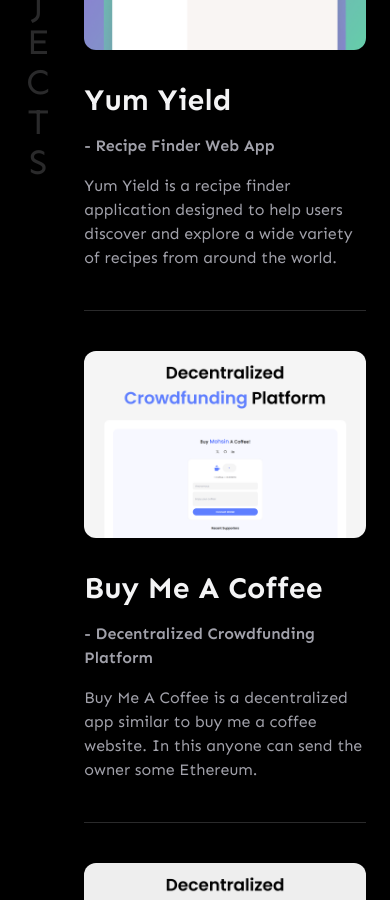
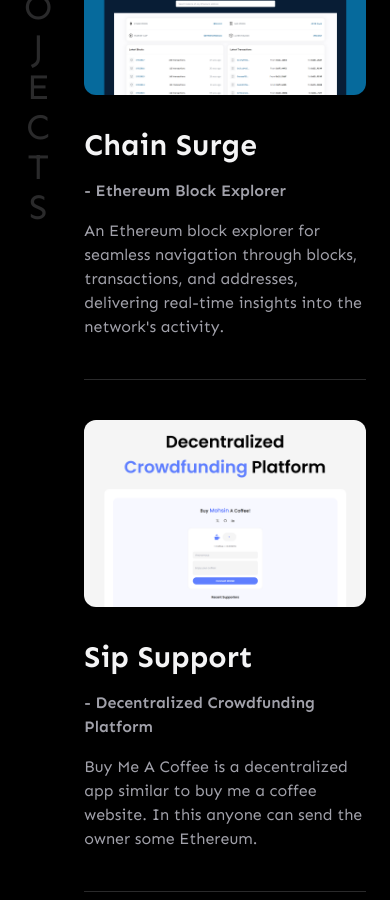
Before and after one commit to mohsin-khan07/Portfolio, a React (Vite) app: page / in a window 390 px wide. Shown: the part 1080-1980 px from the top of the page. Built offline with nearby package versions, Linux system fonts and the light colour scheme.

Commit message:
upcoming projects section removed

```diff
--- a/src/pages/Home.jsx
+++ b/src/pages/Home.jsx
@@ -1,16 +1,20 @@
 /* eslint-disable react/no-unescaped-entities */
+import { useEffect } from "react";
 import { useNavigate } from "react-router-dom";
 import { projects } from "../projects/projects";
 import SocialIcons from "../ui/SocialIcons";
 import Project from "../ui/Project";
 
 export default function Home() {
+  useEffect(() => {
+    window.scrollTo({ top: 0, behavior: "smooth" });
+  }, []);
+
   return (
     <section>
       <Hero />
       <ImageGallery />
-      <Projects title="projects" isInProgress={false} />
-      <Projects title="upcoming" isInProgress={true} />
+      <Projects title="projects" />
       <About />
     </section>
   );
@@ -23,7 +27,7 @@
         <div className="flex flex-col text-4xl font-bold leading-[45px] text-grey1 transition-colors dark:text-grey8 xs:text-5xl xs:leading-[50px] sm:leading-[60px] md:text-6xl md:leading-[80px] xl:gap-4 xl:text-8xl xl:leading-[90px]">
           <span>Hi, I’m Mohsin.</span>
           <span>
-            A <span className="text-highlight">Developer</span>.
+            A <span className="text-highlight">Software Developer</span>.
           </span>
         </div>
         <p className="w-3/4">
@@ -68,15 +72,15 @@
   );
 }
 
-function Projects({ title, isInProgress }) {
+function Projects({ title }) {
   const navigate = useNavigate();
 
-  let isLast;
+  /* let isLast;
   isInProgress
     ? (isLast =
         projects.filter((project) => project.inProgress === isInProgress)
           .length - 1)
-    : (isLast = projects.length - 1);
+    : (isLast = projects.length - 1); */
 
   const handleProjectsBtn = () => {
     navigate("/projects");
@@ -100,8 +104,7 @@
         </section>
       </section>
       <section className="flex w-full flex-col gap-10 xs:gap-12 mdlg:gap-16 lg:gap-20">
-        {projects.map((project, i) => {
-          if (project.inProgress === isInProgress) {
+        {projects.slice(0, 4).map((project, i) => {
           return (
             <section
               className="flex flex-col gap-10 xs:gap-12 mdlg:gap-16 lg:gap-20"
@@ -115,14 +118,13 @@
                 techStack={project.techStack}
                 thumbnail={project.thumbnail}
               />
-                {i === isLast ? (
+              {i === 3 ? (
                 ""
               ) : (
                 <div className="border-b border-grey8 dark:border-grey3"></div>
               )}
             </section>
           );
-          }
         })}
         <div className="mt-6 flex items-center justify-center rounded-lg bg-grey7 p-3 text-grey1 dark:bg-grey1 dark:text-grey7">
           <button onClick={handleProjectsBtn}>View All Projects</button>
--- a/src/pages/ProjectDetails.jsx
+++ b/src/pages/ProjectDetails.jsx
@@ -90,7 +90,7 @@
       <h1 className="text-3xl font-semibold text-grey2 dark:text-grey8">
         Technology Used
       </h1>
-      <div className="flex gap-4">
+      <div className="flex flex-wrap gap-4">
         {techStack.map((tech) => (
           <div
             key={tech}
--- a/src/pages/Projects.jsx
+++ b/src/pages/Projects.jsx
@@ -14,30 +14,16 @@
           Things I’ve made.
         </h1>
       </div>
-      <ProjectsSection title="Things I’ve made." isInProgress={false} />
-      <div className="mt-6 px-6 md:px-10 xl:px-20">
-        <h1 className="text-5xl font-bold text-grey1 dark:text-grey9">
-          Upcoming Projects.
-        </h1>
-      </div>
-      <ProjectsSection title="Upcoming Projects" isInProgress={true} />
+      <ProjectsSection />
     </section>
   );
 }
 
-function ProjectsSection({ isInProgress }) {
-  let isLast;
-  isInProgress
-    ? (isLast =
-        projects.filter((project) => project.inProgress === isInProgress)
-          .length - 1)
-    : (isLast = projects.length - 1);
-
+function ProjectsSection() {
   return (
     <section className="flex gap-8 px-6 py-24 md:px-10 xl:px-20">
       <section className="flex w-full flex-col gap-10 xs:gap-12 mdlg:gap-16 lg:gap-20">
         {projects.map((project, i) => {
-          if (project.inProgress === isInProgress) {
           return (
             <section
               className="flex flex-col gap-10 xs:gap-12 mdlg:gap-16 lg:gap-20"
@@ -51,14 +37,13 @@
                 techStack={project.techStack}
                 thumbnail={project.thumbnail}
               />
-                {i === isLast ? (
+              {i === projects.length - 1 ? (
                 ""
               ) : (
                 <div className="border-b border-grey8 dark:border-grey3"></div>
               )}
             </section>
           );
-          }
         })}
       </section>
     </section>
--- a/src/projects/projects.js
+++ b/src/projects/projects.js
@@ -1,36 +1,36 @@
 export const projects = [
   {
-    id: 8,
-    urlName: "occasionex",
-    inProgress: true,
-    name: "OccasioNex",
-    description: "Event Management Software",
+    id: 1,
+    urlName: "chain-surge",
+    inProgress: false,
+    name: "Chain Surge",
+    description: "Ethereum Block Explorer",
     overview:
-      "OccasioNex is an intuitive event management application designed to simplify the planning process for any occasion. From weddings and parties to corporate events, OccasioNex offers comprehensive tools for organizing guest lists, scheduling, budgeting, and more.",
-    logo: "/projects/buyMeACoffee.png",
-    thumbnail: "/projects/comingsoon.png",
+      "An Ethereum block explorer for seamless navigation through blocks, transactions, and addresses, delivering real-time insights into the network's activity.",
+    logo: "/projects/chainSurge.png",
+    thumbnail: "/projects/chainsurge-tb.png",
     keyFeatures: ["", ""],
-    techStack: ["NextJS", "React", "MongoDB", "Tailwind CSS"],
-    url: "https://github.com/mohsin-khan07/OccasioNex",
-    repoLink: "https://github.com/mohsin-khan07/OccasioNex",
+    techStack: ["React", "Alchemy SDK", "Ethers.js", "CoinCap API"],
+    url: "https://chainsurge.netlify.app",
+    repoLink: "https://github.com/mohsin-khan07/ChainSurge",
   },
   {
-    id: 7,
-    urlName: "alpine-haven",
-    inProgress: true,
-    name: "Alpine Haven",
-    description: "Hotel Management Application",
+    id: 2,
+    urlName: "sip-support",
+    inProgress: false,
+    name: "Sip Support",
+    description: "Decentralized Crowdfunding Platform",
     overview:
-      "Alpine Haven is your ultimate companion for managing a hotel with ease and efficiency. From seamless booking and check-in experiences to personalized guest services, Alpine Haven empowers you to create unforgettable getaways for your guests while streamlining your operations.",
+      "Buy Me A Coffee is a decentralized app similar to buy me a coffee website. In this anyone can send the owner some Ethereum.",
     logo: "/projects/buyMeACoffee.png",
-    thumbnail: "/projects/comingsoon.png",
+    thumbnail: "/projects/buymeacoffee-tb.png",
     keyFeatures: ["", ""],
-    techStack: ["React", "React Query", "Supabase", "Styled Components"],
-    url: "https://github.com/mohsin-khan07/AlpineHaven",
-    repoLink: "https://github.com/mohsin-khan07/AlpineHaven",
+    techStack: ["Solidity", "React", "Tailwind CSS", "Ethers.js", "Hardhat"],
+    url: "https://buymeacoffeedapp.vercel.app",
+    repoLink: "https://github.com/mohsin-khan07/BuyMeACoffee",
   },
   {
-    id: 6,
+    id: 3,
     urlName: "yum-yield",
     inProgress: false,
     name: "Yum Yield",
@@ -50,21 +50,6 @@
     repoLink: "https://github.com/mohsin-khan07/YumYield",
   },
   {
-    id: 5,
-    urlName: "buy-me-a-coffee",
-    inProgress: false,
-    name: "Buy Me A Coffee",
-    description: "Decentralized Crowdfunding Platform",
-    overview:
-      "Buy Me A Coffee is a decentralized app similar to buy me a coffee website. In this anyone can send the owner some Ethereum.",
-    logo: "/projects/buyMeACoffee.png",
-    thumbnail: "/projects/buymeacoffee-tb.png",
-    keyFeatures: ["", ""],
-    techStack: ["Solidity", "React", "Tailwind CSS", "Ethers.js", "Hardhat"],
-    url: "https://buymeacoffeedapp.vercel.app",
-    repoLink: "https://github.com/mohsin-khan07/BuyMeACoffee",
-  },
-  {
     id: 4,
     urlName: "coin-guardian",
     inProgress: false,
@@ -80,22 +65,7 @@
     repoLink: "https://github.com/mohsin-khan07/CoinGuardian",
   },
   {
-    id: 3,
-    urlName: "nft-gaze",
-    inProgress: false,
-    name: "NFT Gaze",
-    description: "NFT Indexer App",
-    overview:
-      "NFT Gaze is your go-to app for effortlessly tracking your NFT holdings on the Ethereum blockchain.",
-    logo: "/projects/nftGaze.png",
-    thumbnail: "/testThumbnail.png",
-    keyFeatures: ["", ""],
-    techStack: ["React", "Alchemy SDK", "Ethers.js"],
-    url: "https://nftgaze.netlify.app",
-    repoLink: "https://github.com/mohsin-khan07/NFT-Gaze",
-  },
-  {
-    id: 2,
+    id: 5,
     urlName: "token-trove",
     inProgress: false,
     name: "Token Trove",
@@ -114,19 +84,4 @@
     url: "https://tokentrove.netlify.app",
     repoLink: "https://github.com/mohsin-khan07/TokenTrove",
   },
-  {
-    id: 1,
-    urlName: "chain-surge",
-    inProgress: false,
-    name: "Chain Surge",
-    description: "Ethereum Block Explorer",
-    overview:
-      "An Ethereum block explorer for seamless navigation through blocks, transactions, and addresses, delivering real-time insights into the network's activity.",
-    logo: "/projects/chainSurge.png",
-    thumbnail: "/projects/chainsurge-tb.png",
-    keyFeatures: ["", ""],
-    techStack: ["React", "Alchemy SDK", "Ethers.js", "CoinCap API"],
-    url: "https://chainsurge.netlify.app",
-    repoLink: "https://github.com/mohsin-khan07/ChainSurge",
-  },
 ];
```
Lines whose indentation alone changed are shown as unchanged.
